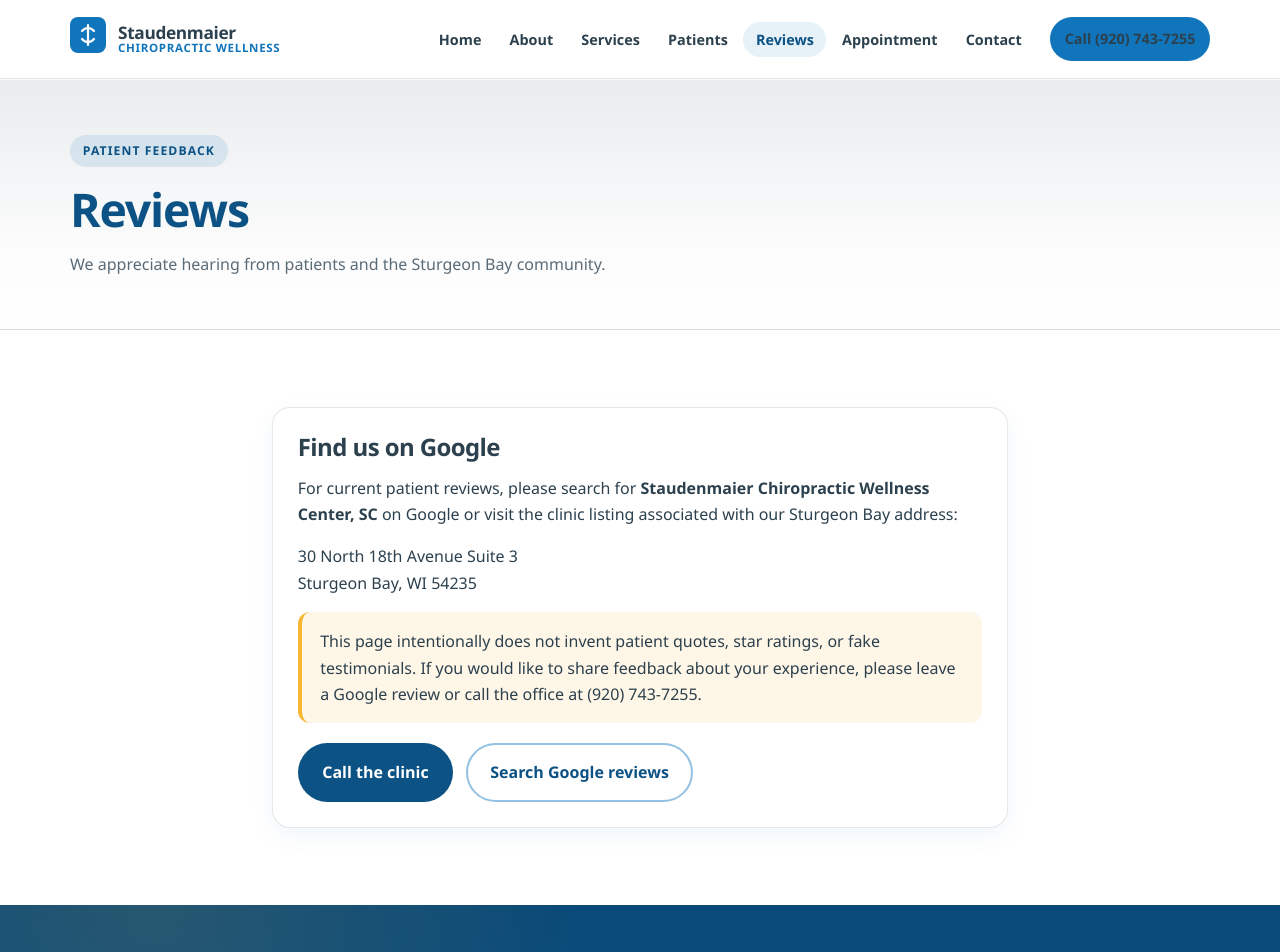
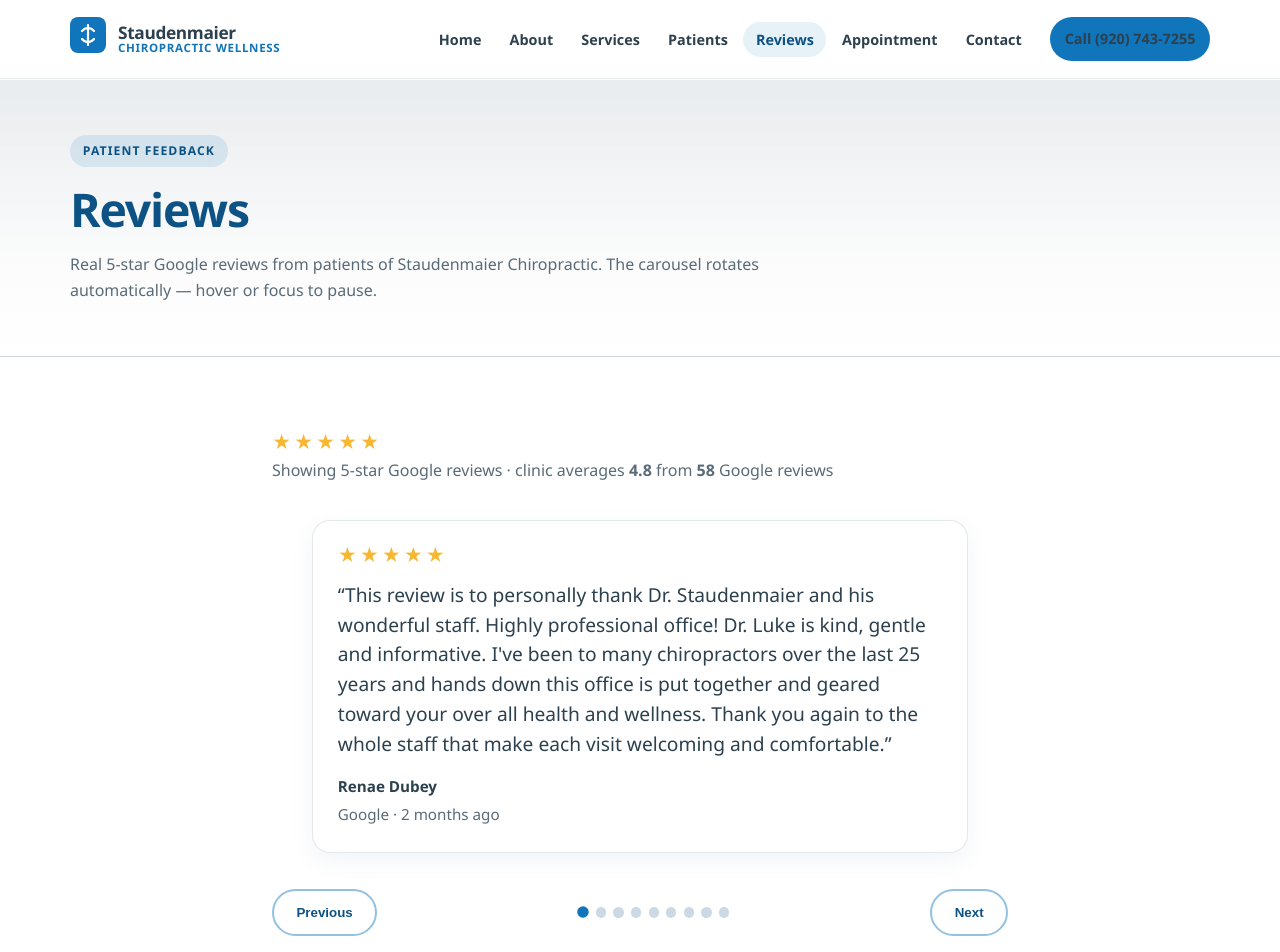
Before and after one commit to strotherdc-creator/backwellness-site, a Next.js app: page /reviews in a window 1280 px wide. Shown: the top 952 px of the page. Built offline with nearby package versions, Linux system fonts and the light colour scheme.

Commit message:
feat: 5-star Google reviews carousel on home and reviews pages

```diff
--- a/app/globals.css
+++ b/app/globals.css
@@ -766,3 +766,92 @@
   .hero-card { padding: 0.95rem; }
   .card { padding: 1.25rem; }
 }
+
+
+/* Reviews carousel */
+.reviews-carousel {
+  display: grid;
+  gap: 1.25rem;
+}
+
+.reviews-carousel-meta {
+  display: grid;
+  gap: 0.35rem;
+}
+
+.review-stars {
+  display: inline-flex;
+  gap: 0.15rem;
+  color: var(--accent);
+  font-size: 1.15rem;
+  letter-spacing: 0.02em;
+  line-height: 1;
+}
+
+.review-stars .star {
+  opacity: 0.28;
+}
+
+.review-stars .star.on {
+  opacity: 1;
+}
+
+.review-slide {
+  min-height: 14rem;
+  display: grid;
+  gap: 1rem;
+  align-content: start;
+}
+
+.review-quote {
+  margin: 0;
+}
+
+.review-quote p {
+  margin: 0;
+  font-size: clamp(1.05rem, 2.2vw, 1.2rem);
+  line-height: 1.55;
+  color: var(--ink);
+}
+
+.review-byline {
+  display: grid;
+  gap: 0.15rem;
+  font-size: 0.95rem;
+}
+
+.review-controls {
+  display: flex;
+  flex-wrap: wrap;
+  align-items: center;
+  justify-content: space-between;
+  gap: 0.75rem;
+}
+
+.review-dots {
+  display: flex;
+  flex-wrap: wrap;
+  gap: 0.45rem;
+  justify-content: center;
+}
+
+.review-dots .dot {
+  width: 0.65rem;
+  height: 0.65rem;
+  border-radius: 999px;
+  border: 0;
+  padding: 0;
+  background: rgba(12, 82, 132, 0.22);
+  cursor: pointer;
+}
+
+.review-dots .dot.active {
+  background: var(--blue-600);
+  transform: scale(1.15);
+}
+
+@media (max-width: 560px) {
+  .review-controls {
+    justify-content: center;
+  }
+}
--- a/app/reviews/page.tsx
+++ b/app/reviews/page.tsx
@@ -1,10 +1,16 @@
 import type { Metadata } from "next";
 import { site } from "@/lib/site";
+import { googleReviewsSummary } from "@/lib/reviews";
+import ReviewsCarousel from "@/components/ReviewsCarousel";
 
 export const metadata: Metadata = {
   title: "Reviews",
-  description: `Patient reviews and feedback for ${site.name}. Find us on Google or call the clinic.`,
+  description: `5-star Google reviews for ${site.name} in Sturgeon Bay, WI.`,
 };
+
+const googleSearchHref = `https://www.google.com/search?q=${encodeURIComponent(
+  `${googleReviewsSummary.placeQuery} reviews`
+)}`;
 
 export default function ReviewsPage() {
   return (
@@ -14,50 +20,34 @@
           <span className="eyebrow">Patient feedback</span>
           <h1>Reviews</h1>
           <p className="muted prose">
-            We appreciate hearing from patients and the Sturgeon Bay community.
+            Real 5-star Google reviews from patients of {site.shortName}. The
+            carousel rotates automatically — hover or focus to pause.
           </p>
         </div>
       </section>
 
       <section className="section">
         <div className="container" style={{ maxWidth: "46rem" }}>
-          <article className="card">
-            <h2>Find us on Google</h2>
-            <p>
-              For current patient reviews, please search for{" "}
-              <strong>{site.name}</strong> on Google or visit the clinic listing
-              associated with our Sturgeon Bay address:
-            </p>
-            <p>
-              {site.address.line1}
-              <br />
-              {site.address.city}, {site.address.state} {site.address.zip}
-            </p>
-            <div className="notice">
-              <p style={{ margin: 0 }}>
-                This page intentionally does not invent patient quotes, star
-                ratings, or fake testimonials. If you would like to share
-                feedback about your experience, please leave a Google review or
-                call the office at{" "}
-                <a href={`tel:${site.phoneTel}`}>{site.phone}</a>.
-              </p>
-            </div>
-            <div className="btn-row" style={{ marginTop: "1.25rem" }}>
+          <ReviewsCarousel />
+
+          <div className="btn-row" style={{ marginTop: "1.75rem" }}>
             <a className="btn btn-navy" href={`tel:${site.phoneTel}`}>
-                Call the clinic
+              Call {site.phone}
             </a>
             <a
               className="btn btn-outline"
-                href={`https://www.google.com/search?q=${encodeURIComponent(
-                  `${site.name} Sturgeon Bay`
-                )}`}
+              href={googleSearchHref}
               target="_blank"
               rel="noopener noreferrer"
             >
-                Search Google reviews
+              See all Google reviews
             </a>
           </div>
-          </article>
+
+          <p className="muted" style={{ marginTop: "1.25rem", fontSize: "0.95rem" }}>
+            Reviews are quoted from the clinic’s public Google listing. Only
+            5-star reviews appear in this carousel.
+          </p>
         </div>
       </section>
     </>
--- /dev/null
+++ b/components/ReviewsCarousel.tsx
@@ -0,0 +1,111 @@
+"use client";
+
+import { useEffect, useState } from "react";
+import {
+  googleFiveStarReviews,
+  googleReviewsSummary,
+  type GoogleReview,
+} from "@/lib/reviews";
+
+const INTERVAL_MS = 7000;
+
+function Stars({ rating }: { rating: number }) {
+  return (
+    <div className="review-stars" aria-label={`${rating} out of 5 stars`}>
+      {Array.from({ length: 5 }, (_, i) => (
+        <span key={i} className={i < rating ? "star on" : "star"} aria-hidden>
+          ★
+        </span>
+      ))}
+    </div>
+  );
+}
+
+export default function ReviewsCarousel({
+  reviews = googleFiveStarReviews,
+}: {
+  reviews?: GoogleReview[];
+}) {
+  const items = reviews.filter((r) => r.rating === 5);
+  const [index, setIndex] = useState(0);
+  const [paused, setPaused] = useState(false);
+
+  useEffect(() => {
+    if (items.length <= 1 || paused) return;
+    const id = window.setInterval(() => {
+      setIndex((i) => (i + 1) % items.length);
+    }, INTERVAL_MS);
+    return () => window.clearInterval(id);
+  }, [items.length, paused]);
+
+  if (items.length === 0) return null;
+
+  const review = items[index];
+
+  return (
+    <div
+      className="reviews-carousel"
+      onMouseEnter={() => setPaused(true)}
+      onMouseLeave={() => setPaused(false)}
+      onFocusCapture={() => setPaused(true)}
+      onBlurCapture={() => setPaused(false)}
+    >
+      <div className="reviews-carousel-meta">
+        <Stars rating={5} />
+        <p className="muted" style={{ margin: 0 }}>
+          Showing 5-star Google reviews · clinic averages{" "}
+          <strong>{googleReviewsSummary.rating}</strong> from{" "}
+          <strong>{googleReviewsSummary.count}</strong> Google reviews
+        </p>
+      </div>
+
+      <figure className="review-slide card" key={`${review.author}-${index}`}>
+        <Stars rating={review.rating} />
+        <blockquote className="review-quote">
+          <p>“{review.text}”</p>
+        </blockquote>
+        <figcaption className="review-byline">
+          <strong>{review.author}</strong>
+          <span className="muted">
+            {review.source}
+            {review.relativeTime ? ` · ${review.relativeTime}` : ""}
+          </span>
+        </figcaption>
+      </figure>
+
+      <div className="review-controls">
+        <button
+          type="button"
+          className="btn btn-outline"
+          aria-label="Previous review"
+          onClick={() =>
+            setIndex((i) => (i - 1 + items.length) % items.length)
+          }
+        >
+          Previous
+        </button>
+        <div className="review-dots" role="tablist" aria-label="Reviews">
+          {items.map((item, i) => (
+            <button
+              key={item.author + i}
+              type="button"
+              role="tab"
+              aria-selected={i === index}
+              aria-label={`Show review by ${item.author}`}
+              className={i === index ? "dot active" : "dot"}
+              onClick={() => setIndex(i)}
+            />
+          ))}
+        </div>
+        <button
+          type="button"
+          className="btn btn-outline"
+          aria-label="Next review"
+          onClick={() => setIndex((i) => (i + 1) % items.length)}
+        >
+          Next
+        </button>
+      </div>
+    </div>
+  );
+}
--- /dev/null
+++ b/lib/reviews.ts
@@ -0,0 +1,81 @@
+/** Google reviews sourced from the clinic's public Google listing (via Birdeye aggregator). 5-star only. */
+export type GoogleReview = {
+  author: string;
+  rating: 5;
+  text: string;
+  source: "Google";
+  relativeTime?: string;
+};
+
+/** Only include reviews confirmed as 5-star on Google. */
+export const googleFiveStarReviews: GoogleReview[] = [
+  {
+    author: "Renae Dubey",
+    rating: 5,
+    source: "Google",
+    relativeTime: "2 months ago",
+    text: "This review is to personally thank Dr. Staudenmaier and his wonderful staff. Highly professional office! Dr. Luke is kind, gentle and informative. I've been to many chiropractors over the last 25 years and hands down this office is put together and geared toward your over all health and wellness. Thank you again to the whole staff that make each visit welcoming and comfortable.",
+  },
+  {
+    author: "Robin Cain",
+    rating: 5,
+    source: "Google",
+    relativeTime: "3 months ago",
+    text: "I love how everyone is so nice and professional. The staff works together without hesitation to keep things moving without eye rolls or sighs. Even though a very busy office, I never felt rushed or ignored. I appreciate their honesty as well. Dr. Luke is very caring, great at explaining things and a good listener. I would recommend him to anyone.",
+  },
+  {
+    author: "Greg Cook",
+    rating: 5,
+    source: "Google",
+    relativeTime: "4 months ago",
+    text: "Great place, wonderful people- each with a job and very knowledgeable. Enjoy Dr Staudenmaier's knowledge and recommendations so far.",
+  },
+  {
+    author: "Amy Paul",
+    rating: 5,
+    source: "Google",
+    relativeTime: "5 months ago",
+    text: "I've seen Dr. Luke for over 20 years and he has been a vital part of my health journey. His staff is has always been amazing too!",
+  },
+  {
+    author: "Janette Guilette",
+    rating: 5,
+    source: "Google",
+    relativeTime: "9 months ago",
+    text: "I have been a patient of Dr. Luke for over 25 years. I was a chiropractic skeptic, and had tried a couple of others with no success for any aches & pains. I was having such stiff pain in my knees in my 20s, and thought I was developing early arthritis. My husband was already seeing Dr. Luke, and insisted I try him. On my very first visit, Dr. Luke adjusted my knees, and my stiffness and pain was gone before I walked out of the office. Amazing! My husband, children, and I continue to be patients.",
+  },
+  {
+    author: "Sondra Asher",
+    rating: 5,
+    source: "Google",
+    relativeTime: "10 months ago",
+    text: "Dr Luke has been phenomenal anytime I have questions or need adjustments. Shows what is going on as well as explains it in terms that I can relate to.",
+  },
+  {
+    author: "Pam Zeller",
+    rating: 5,
+    source: "Google",
+    relativeTime: "10 months ago",
+    text: "Very pleased. They did a very thorough work up before planning a treatment course. Dr. Luke and staff are very caring.",
+  },
+  {
+    author: "Sandy Sternard",
+    rating: 5,
+    source: "Google",
+    relativeTime: "10 months ago",
+    text: "Love going to Dr Luke. He has fixed me up on many occasions. Really enjoy the information he provides on the daily health epidemic. The staff are very friendly and always have me in a good mood before leaving.",
+  },
+  {
+    author: "Ryan Blasier",
+    rating: 5,
+    source: "Google",
+    relativeTime: "6 months ago",
+    text: "Would definitely recommend!! And I have.",
+  },
+];
+
+export const googleReviewsSummary = {
+  rating: 4.8,
+  count: 58,
+  placeQuery: "Staudenmaier Chiropractic Wellness Center Sturgeon Bay",
+} as const;
```
Also changed, not shown: app/page.tsx (+20 -0 lines). Lines whose indentation alone changed are shown as unchanged.
